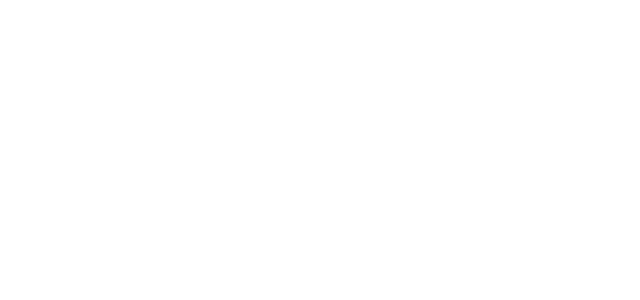
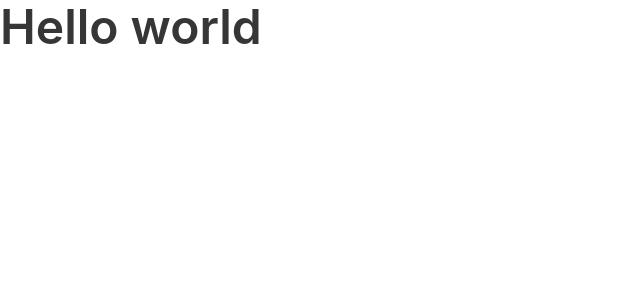
Before and after one commit to rankoliang/shopping-cart, a React (Create React App) app: page / in a window 1280 px wide. Shown: the top 300 px of the page, without its empty margins (0-640 px from the left). Built offline with nearby package versions, Linux system fonts and the light colour scheme.

Commit message:
Add bulma

```diff
--- a/package.json
+++ b/package.json
@@ -6,6 +6,7 @@
     "@testing-library/jest-dom": "^5.11.4",
     "@testing-library/react": "^11.1.0",
     "@testing-library/user-event": "^12.1.10",
+    "bulma": "^0.9.1",
     "react": "^17.0.1",
     "react-dom": "^17.0.1",
     "react-scripts": "4.0.1",
--- a/src/App.js
+++ b/src/App.js
@@ -1,6 +1,9 @@
+import 'bulma/css/bulma.css';
+
 function App() {
   return (
     <div className="App">
+      <h1 className="title is-1">Hello world</h1>
     </div>
   );
 }
```
Also changed, not shown: 1 other file (tests, documents, lock files or other folders).
